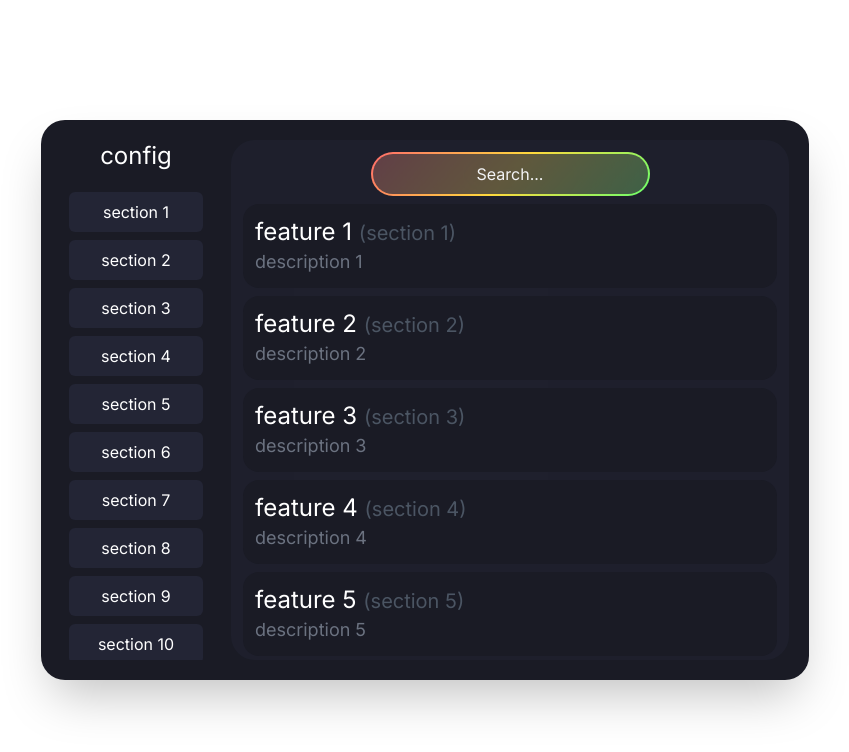
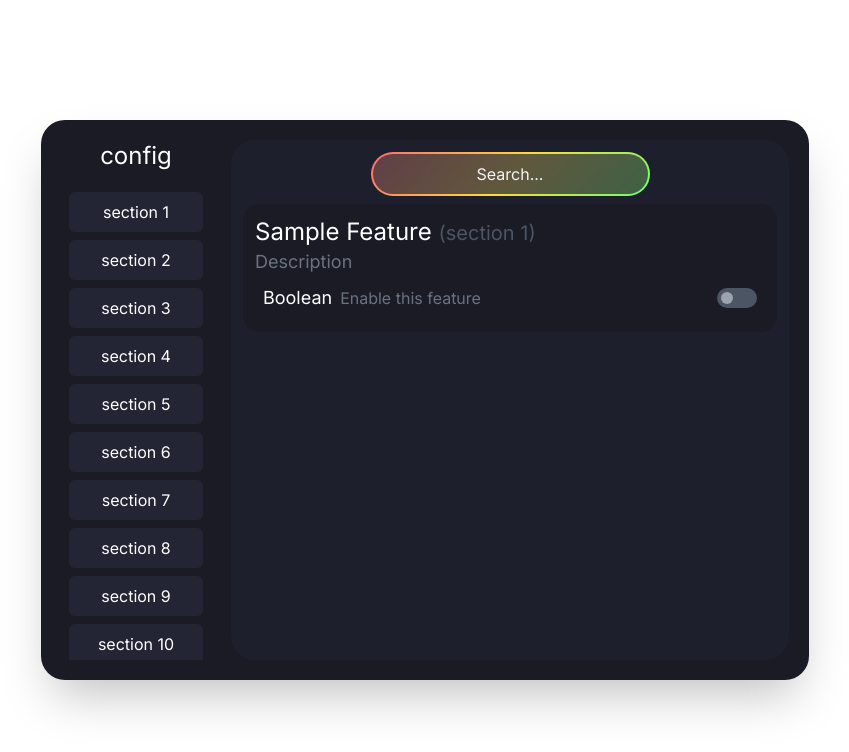
Before and after one commit to aesthetic0001/json-clickgui, a React (Create React App) app: page / in a window 1280 px wide. Shown: the top 752 px of the page, without its empty margins (215-1064 px from the left). Built offline with nearby package versions, Linux system fonts and the light colour scheme.

Commit message:
added boolean

```diff
--- a/src/components/clickGUI.jsx
+++ b/src/components/clickGUI.jsx
@@ -3,6 +3,7 @@ import SectionHeader from "./sectionHeader";
 import Feature from "./feature";
 import ActiveSectionContextProvider from "../context/sectionContext";
 import {useState} from "react";
+import BooleanField from "./featureOptions";
 
 export default function ClickGUI({title}) {
     const [search, setSearch] = useState("");
@@ -49,13 +50,10 @@ export default function ClickGUI({title}) {
                             </div>
                             <div
                                 className="flex-grow flex flex-col w-full h-full gap-y-2 overflow-y-scroll no-scrollbar">
-                                {
-                                    Array.from(Array(10).keys()).map((i) => {
-                                        const name = `feature ${i + 1}`
-                                        return (!search || name.toLowerCase().includes(search.toLowerCase())) && <Feature name={name} description={`description ${i + 1}`}
-                                                        section={`section ${i + 1}`} key={i}/>
-                                    })
-                                }
+                            {/*    todo: implement search again when fully ready */}
+                                <Feature name="Sample Feature" description="Description" section="section 1">
+                                    <BooleanField name={"Boolean"} tooltip={"Enable this feature"} defaultValue={false}/>
+                                </Feature>
                             </div>
                         </div>
                     </div>
--- a/src/components/feature.jsx
+++ b/src/components/feature.jsx
@@ -1,10 +1,11 @@
-export default function Feature({name, description, section}) {
+export default function Feature({name, description, section, children}) {
     return (
         <div
-            className="bg-sidebar-bg p-3 mx-3 h-fit rounded-2xl hover:scale-[102%] hover:text-text-active text-text-primary transition-all ease-in-out select-none"
+            className="bg-sidebar-bg p-3 mx-3 h-fit rounded-2xl hover:scale-[102%] group transition-all ease-in-out select-none"
             tabIndex={0}>
-            <h1 className="text-2xl">{name} <span className="text-xl text-gray-600">({section})</span></h1>
+            <h1 className="text-2xl group-hover:text-text-active text-text-primary transition-all ease-in-out">{name} <span className="text-xl text-gray-600">({section})</span></h1>
             <p className="text-lg text-gray-500">{description}</p>
+            {children}
         </div>
     );
 }
--- /dev/null
+++ b/src/components/featureOptions.jsx
@@ -0,0 +1,29 @@
+import {useState} from "react";
+import clsx from "clsx";
+
+export default function BooleanField({name, tooltip, defaultValue}) {
+    const [active, setActive] = useState(defaultValue);
+
+    return (
+        <div className="flex items-center justify-between w-full p-2">
+            <div className="flex items-center">
+                <h1 className="text-lg">{name}</h1>
+                <span className="text-gray-500 ml-2">{tooltip}</span>
+            </div>
+            <div className="flex items-center">
+                <button
+                    className="w-10 h-5 bg-gray-600 rounded-full p-1 transition-all ease-in-out"
+                    onClick={() => setActive(!active)}
+                >
+                    <div
+                        className={
+                        clsx("w-3 h-3 rounded-full transition-all ease-in-out",
+                            active ? "bg-violet-400 translate-x-5" : "bg-gray-400"
+                        )
+                        }
+                    />
+                </button>
+            </div>
+        </div>
+    );
+}
```
